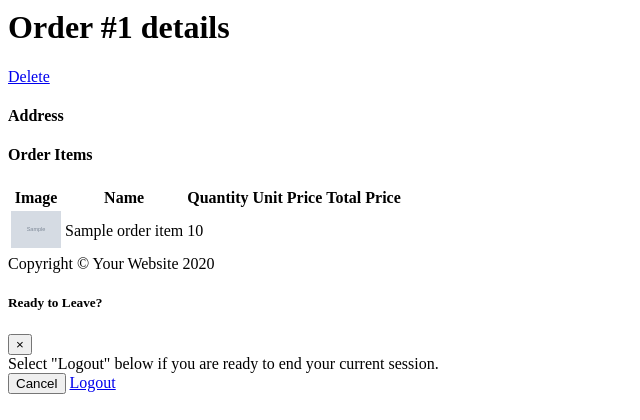
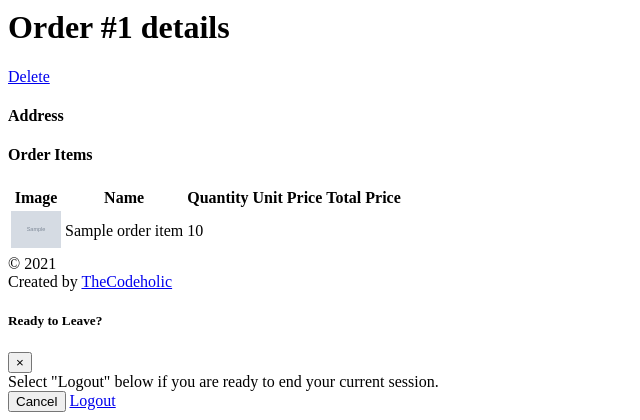
Before and after one commit to thecodeholic/yii2-ecommerce-website, a Yii app: template backend/views/order/view.php in a window 1280 px wide. Shown: the part 1486-1906 px from the top of the page, without its empty margins (0-640 px from the left). Before the commit the page ends 1880 px from the top, so only its background shows below. Run offline with PHP 8.4 and a stand-in for Yii, Linux system fonts and the light colour scheme; the template is opened without the code that fills it: most values are stand-ins (such as "Sample title", 1, 10 or a date in 2020); grey boxes marked "Sample" are stand-in pictures; data that the repository does not hold is empty; some libraries are stand-ins or nearby versions.

Commit message:
Fix the footer

```diff
--- a/backend/views/layouts/main.php
+++ b/backend/views/layouts/main.php
@@ -32,9 +32,9 @@ AppAsset::register($this);
 
         <!-- Sidebar - Brand -->
         <a class="sidebar-brand d-flex align-items-center justify-content-center" href="index.html">
-<!--            <div class="sidebar-brand-icon rotate-n-15">-->
-<!--                <i class="fas fa-laugh-wink"></i>-->
-<!--            </div>-->
+            <!--            <div class="sidebar-brand-icon rotate-n-15">-->
+            <!--                <i class="fas fa-laugh-wink"></i>-->
+            <!--            </div>-->
             <div class="sidebar-brand-text mx-3">Yii2 E-commerce</div>
         </a>
 
@@ -142,8 +142,14 @@ AppAsset::register($this);
         <!-- Footer -->
         <footer class="sticky-footer bg-white">
             <div class="container my-auto">
-                <div class="copyright text-center my-auto">
-                    <span>Copyright &copy; Your Website 2020</span>
+                <div class="row copyright">
+                    <div class="col">
+                        &copy; <?= Html::encode(Yii::$app->name) ?> <?= date('Y') ?>
+                    </div>
+
+                    <div class="col text-right">
+                        Created by <a href="https://youtube.com/TheCodeholic" target="_blank">TheCodeholic</a>
+                    </div>
                 </div>
             </div>
         </footer>
--- a/backend/views/site/index.php
+++ b/backend/views/site/index.php
@@ -275,7 +275,6 @@ $this->title = 'My Yii Application';
 
       (function () {
 
-        debugger;
         // Pie Chart Example
         var ctx = document.getElementById("myPieChart");
         var myPieChart = new Chart(ctx, {
```
